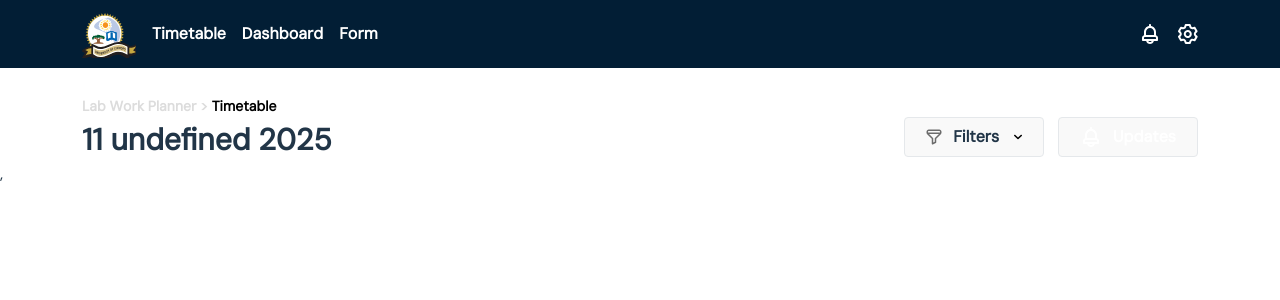
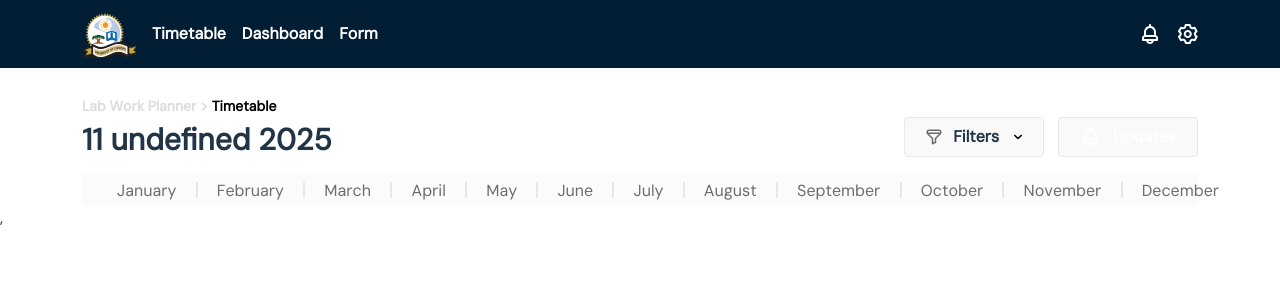
Before and after one commit to mothibimalebana/lab-work-planner, a React (Vite) app: page /Timetable in a window 1280 px wide. Shown: the top 300 px of the page. Built offline with nearby package versions, Linux system fonts and the light colour scheme.

Commit message:
style: date carousel style is consistent with design

```diff
--- a/src/components/Timetable/Breadcrumbs.tsx
+++ b/src/components/Timetable/Breadcrumbs.tsx
@@ -8,7 +8,6 @@ const BreadCrumbs = () => {
     const mm = months[Number(date.slice(3,5)) - 1];
     const yyyy = date.slice(6)
     const dateString = dd + ' ' + ' ' + mm + ' '  + yyyy
-    console.log(dd, mm, yyyy)
 
     return (
         <div className="md:breadCrumbs flex flex-col px-[5.12rem] h-full w-full">
@@ -26,7 +25,11 @@ const BreadCrumbs = () => {
                     </button>
                 </div>
             </div>
-            <div className="month"></div>
+            <div className="month flex justify-evenly py-2 px-4 mt-3 rounded-sm bg-[#FBFBFB] border-[1px_solid_#E5E8EB] divide-x-2 divide-solid divide-[#E5E8EB]">
+                {months.map((month) => {
+                    return mm === month ? <div className="monthCarousel flex items-center h-4 text-[1rem] px-[1.2rem]"><p className="text-black shadow-[0_2px_4px_0_rgba(112,112,112,0.15)] h-5.5 rounded-sm  px-4 bg-white">{month}</p></div> : <div className="monthCarousel flex items-center text-[1rem] h-4"><p className="text-[#6C6C6C] h-5.5 text-[1rem] px-[1.2rem]">{month}</p></div>
+                })}
+            </div>
             <div className="salaryDashboard"></div>
             <div className="chips"></div>
         </div>
```
